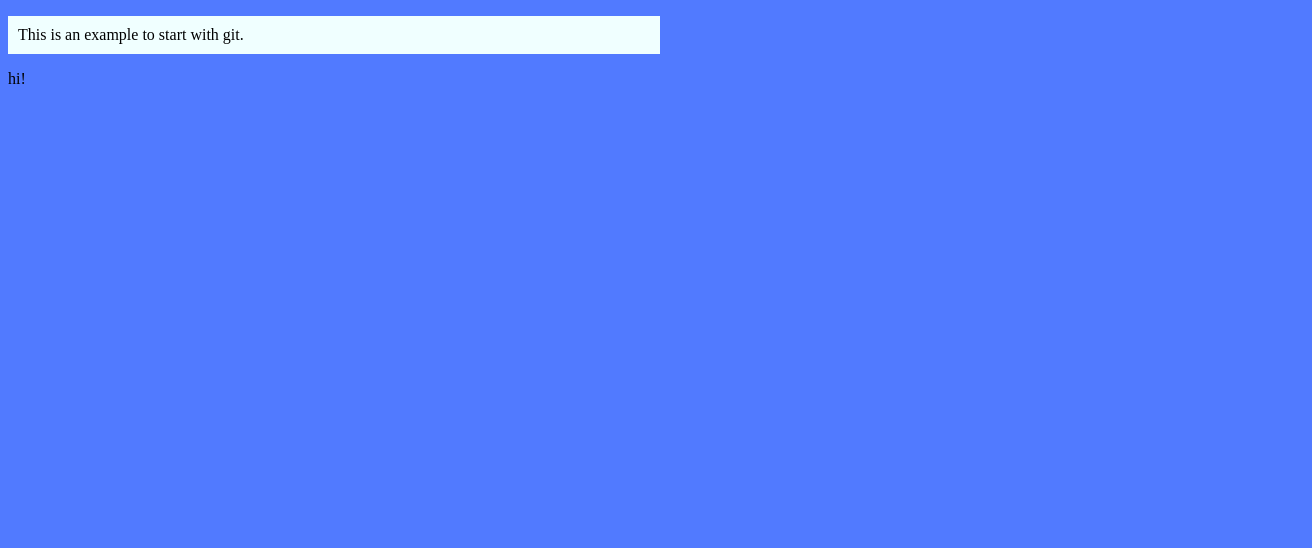
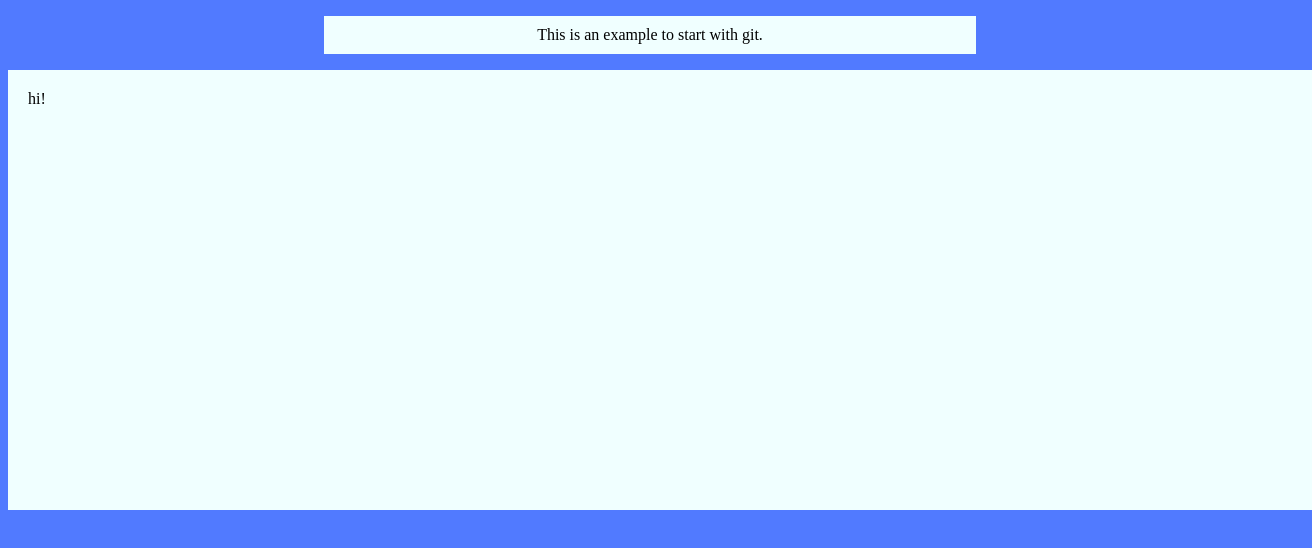
Before and after one commit to akshay007kumar/startedGIT, a plain HTML site: page index.html in a window 1280 px wide. Shown: the whole page, 1312 px wide, since content can reach past the window. Drawn offline with Linux system fonts and the light colour scheme.

Commit message:
Added main content div

```diff
--- a/index.html
+++ b/index.html
@@ -9,6 +9,9 @@
 </head>
 <body>
     <p>This is an example to start with git.</p>
-    hi!
+    <div class="content">
+         hi!
+    </div>
+
 </body>
 </html>
--- a/style.css
+++ b/style.css
@@ -1,3 +1,4 @@
+
 body{
     background-color: rgb(81, 122, 255);
 }
@@ -6,5 +7,13 @@ p{
     background-color: azure;
     padding: 10px;
     width: 50%;
+    margin-left:25%;
+    text-align: center;
+}
 
+.content{
+    width:100%;
+    height:400px;
+    background-color: azure;
+    padding: 20px;
 }
```
